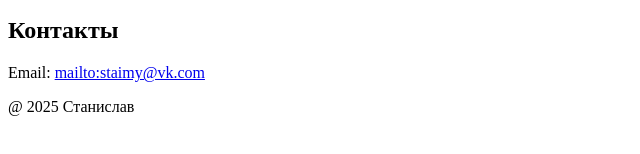
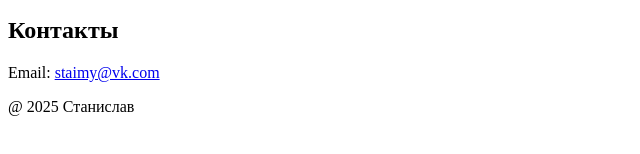
Before and after one commit to staimyy/my-portfolio, a plain HTML site: page index.html in a window 1280 px wide. Shown: the part 472-626 px from the top of the page, 0-640 px from the left. Drawn offline with Linux system fonts and the light colour scheme.

Commit message:
Исправил ошибки

```diff
--- a/index.html
+++ b/index.html
@@ -45,7 +45,7 @@
         <section id="contacts" class="section">
             <h2 class="section__title">Контакты</h2>
             <p class="section__text">
-                Email: <a href="mailto:staimy@vk.com">mailto:staimy@vk.com</a>
+                Email: <a href="mailto:staimy@vk.com">staimy@vk.com</a>
             </p>
         </section>
     </main>
```
